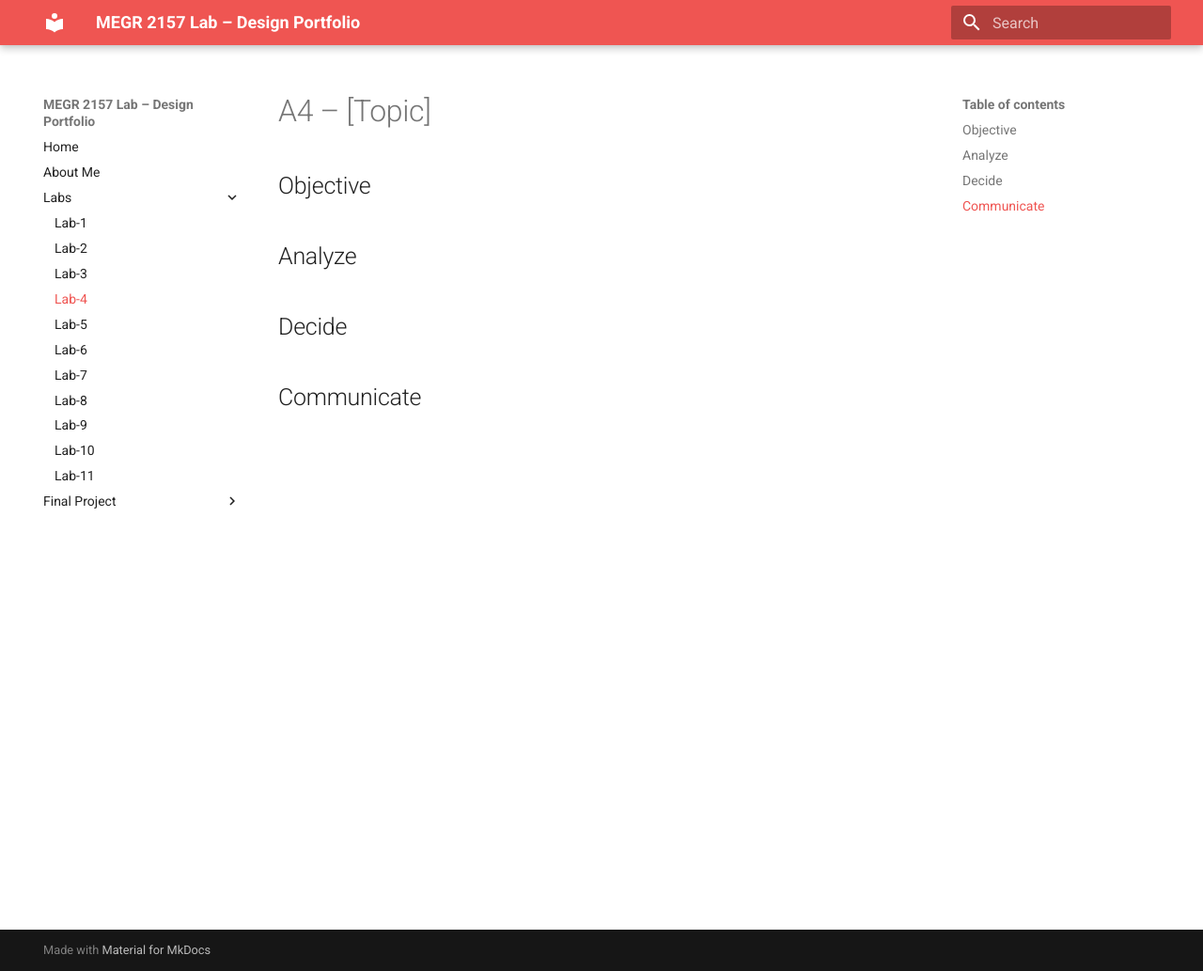
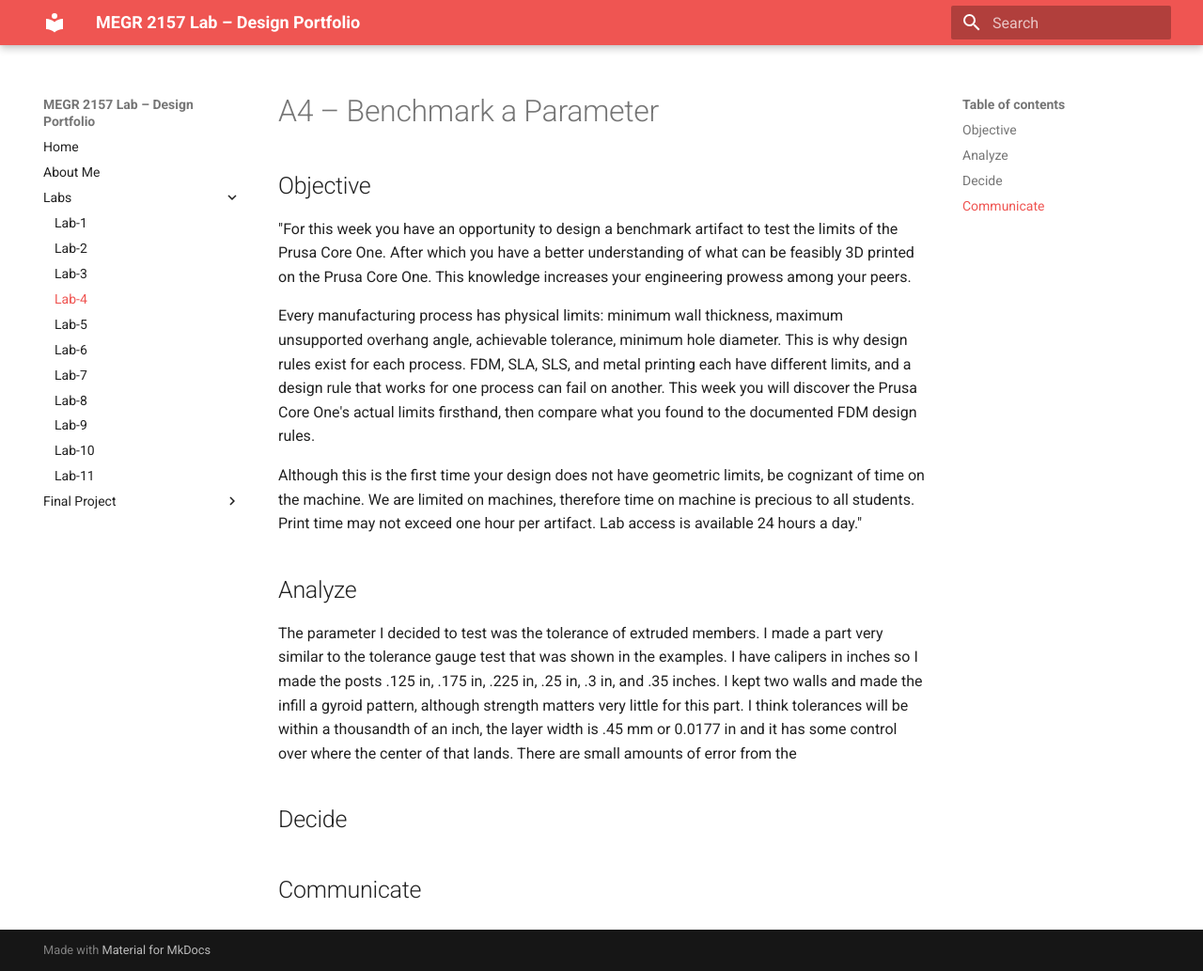
Before and after one commit to jmcadam4/James-McAdam-MEGR-2156-lab, an MkDocs documentation site: the page built from docs/Labs/L04/index.md, in a window 1280 px wide and 1033 px high. Shown: the whole window at 94% size. Built offline with MkDocs 1.6.1 and Material for MkDocs 9.7.7, drawn with Linux system fonts in a browser that asks for light colours.

Commit message:
Update index.md

```diff
--- a/docs/Labs/L04/index.md
+++ b/docs/Labs/L04/index.md
@@ -1,9 +1,17 @@
-# A4 – [Topic]
+# A4 – Benchmark a Parameter
 
 ## Objective
 
+"For this week you have an opportunity to design a benchmark artifact to test the limits of the Prusa Core One. After which you have a better understanding of what can be feasibly 3D printed on the Prusa Core One. This knowledge increases your engineering prowess among your peers.
+
+Every manufacturing process has physical limits: minimum wall thickness, maximum unsupported overhang angle, achievable tolerance, minimum hole diameter. This is why design rules exist for each process. FDM, SLA, SLS, and metal printing each have different limits, and a design rule that works for one process can fail on another. This week you will discover the Prusa Core One's actual limits firsthand, then compare what you found to the documented FDM design rules.
+
+Although this is the first time your design does not have geometric limits, be cognizant of time on the machine. We are limited on machines, therefore time on machine is precious to all students. Print time may not exceed one hour per artifact. Lab access is available 24 hours a day."
+
 
 ## Analyze
+
+The parameter I decided to test was the tolerance of extruded members. I made a part very similar to the tolerance gauge test that was shown in the examples. I have calipers in inches so I made the posts .125 in, .175 in, .225 in, .25 in, .3 in, and .35 inches. I kept two walls and made the infill a gyroid pattern, although strength matters very little for this part. I think tolerances will be within a thousandth of an inch, the layer width is .45 mm or 0.0177 in and it has some control over where the center of that lands. There are small amounts of error from the
 
 
 ## Decide
```
